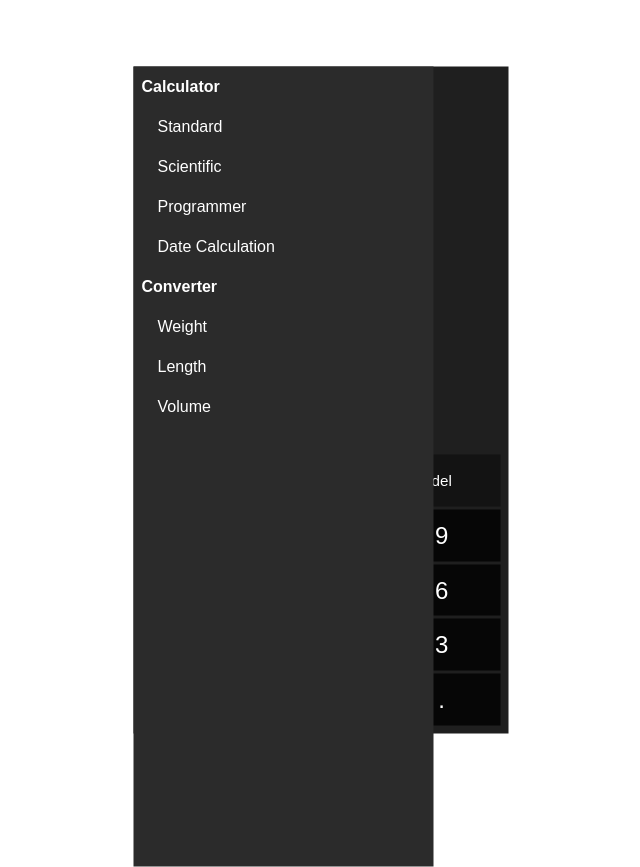
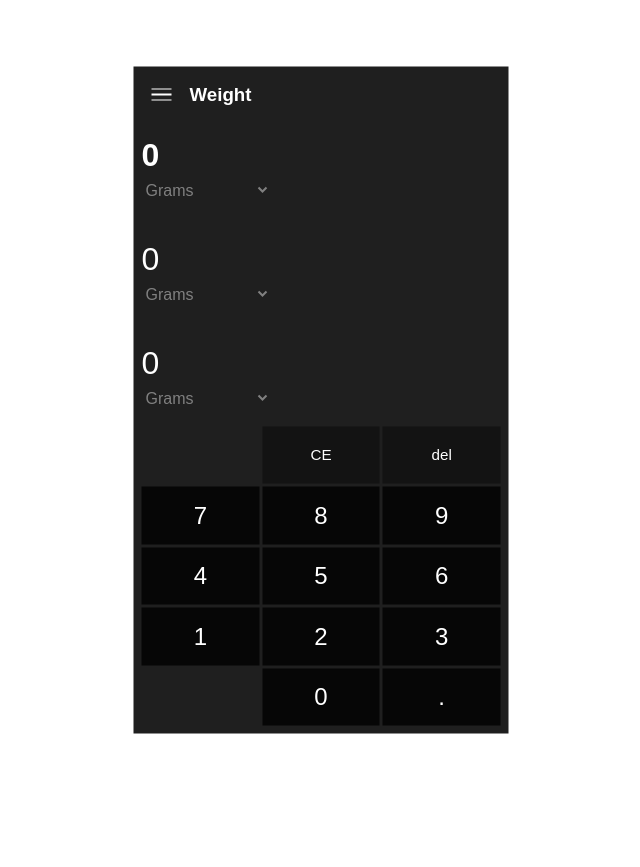
Before and after one commit to ThomasTW935/Windows-Calculator, a React (Create React App) app: page / in a window 1280 px wide. Shown: the whole page, without its empty margins (319-959 px from the left). After the commit the page ends 800 px from the top, so only its background shows below. Built offline with nearby package versions, Linux system fonts and the light colour scheme.

Commit message:
Fix design of navigation

```diff
--- a/src/Components/Navigation.js
+++ b/src/Components/Navigation.js
@@ -1,4 +1,4 @@
-import React from 'react';
+import React, {useState} from 'react';
 import {  CATEGORIES } from '../App';
 
 function Navigation({category,setCategory, setType}) {
@@ -8,16 +8,19 @@ function Navigation({category,setCategory, setType}) {
         console.log(target)
         setCategory(target.value)
         setType(target.dataset.type)
+        setShowNav( prev=>{ return !prev } )
     }
 
+    const [showNav,setShowNav] = useState(false)
+    const hiddenNav = (!showNav)? 'nav__list hidden' : 'nav__list'
     return (
         <div className='nav'>
-            <div className='nav__burger'>
+            <div className='nav__burger' onClick={ ()=>{ setShowNav( (prev)=>{ return !prev } ) } }>
                 <div></div>
                 <div></div>
                 <div></div>
             </div>
-            <form className='nav__list'>
+            <form className={hiddenNav}>
                 {
                     Object.entries(CATEGORIES).map(([key,values],index)=>{
                         return <div key={index}>
@@ -30,7 +33,11 @@ function Navigation({category,setCategory, setType}) {
                                         value={value}
                                         checked={(value === category)}
                                         data-type={key}
-                                            onChange={ (e)=> handleRadioChange(e) } />{value}</label>
+                                        onChange={ (e)=> handleRadioChange(e) } />
+                                    <span>#</span>
+                                    <span>{value}</span>
+
+                                </label>
                             })}
                         </div>
                     })
--- a/src/styles/_base.scss
+++ b/src/styles/_base.scss
@@ -6,6 +6,7 @@ $secondaryButtonBg: #131313;
 $accentButtonBg: #484848;
 $mainLayoutBg: #1f1f1f;
 $navBg:#2b2b2b;
+$navTextHover: #404040;
 $mainTextColor: #ffffff;
 $secondaryTextColor: #4c4c4c;
 
--- a/src/styles/_layout.scss
+++ b/src/styles/_layout.scss
@@ -13,9 +13,13 @@
     flex-direction:column;
     justify-content:space-between;
     padding: .5em;
+    overflow:hidden;
 }
 .nav{
     position:relative;
+    display:flex;
+    align-items:Center;
+    gap: .5em;
     &__burger{
         $size: 2.5rem;
         width: $size;
@@ -25,6 +29,8 @@
         justify-content: center;
         align-items:center;
         gap: 10%;
+        position:relative;
+        z-index: 100;
         &:hover,&:active{
             background: $secondaryTextColor;
         }
@@ -40,7 +46,9 @@
         top: 0;
         background: $navBg;
         width: 80%;
-        height: 100vh;
+        height: 100%;
+        padding: 4em .5em;
+        transition: .3s ease-in-out;
         div{
             display:flex;
             flex-direction:column;
@@ -50,8 +58,18 @@
             text-transform: capitalize;
             padding: .5em;
         }
-        label{padding: .5em 1.5em;}
+        label{
+            padding: .5em 0;
+            &:hover,&:active{
+                background: $secondaryTextColor;
+            }
+        }
         input{display:none;}
+    }
+    .hidden{
+        transform: translateX(-100%);
+        visibility: hidden;
+        opacity: 0;
     }
 }
 .tileCon{
--- a/src/styles/main.css
+++ b/src/styles/main.css
@@ -148,10 +148,18 @@ select {
       -ms-flex-pack: justify;
           justify-content: space-between;
   padding: .5em;
+  overflow: hidden;
 }
 
 .nav {
   position: relative;
+  display: -webkit-box;
+  display: -ms-flexbox;
+  display: flex;
+  -webkit-box-align: Center;
+      -ms-flex-align: Center;
+          align-items: Center;
+  gap: .5em;
 }
 
 .nav__burger {
@@ -171,6 +179,8 @@ select {
       -ms-flex-align: center;
           align-items: center;
   gap: 10%;
+  position: relative;
+  z-index: 100;
 }
 
 .nav__burger:hover, .nav__burger:active {
@@ -189,7 +199,10 @@ select {
   top: 0;
   background: #2b2b2b;
   width: 80%;
-  height: 100vh;
+  height: 100%;
+  padding: 4em .5em;
+  -webkit-transition: .3s ease-in-out;
+  transition: .3s ease-in-out;
 }
 
 .nav__list div {
@@ -209,11 +222,22 @@ select {
 }
 
 .nav__list label {
-  padding: .5em 1.5em;
+  padding: .5em 0;
+}
+
+.nav__list label:hover, .nav__list label:active {
+  background: #4c4c4c;
 }
 
 .nav__list input {
   display: none;
+}
+
+.nav .hidden {
+  -webkit-transform: translateX(-100%);
+          transform: translateX(-100%);
+  visibility: hidden;
+  opacity: 0;
 }
 
 .tileCon {
```
Also changed, not shown: 1 other file (tests, documents, lock files or other folders). Lines whose indentation alone changed are shown as unchanged.
